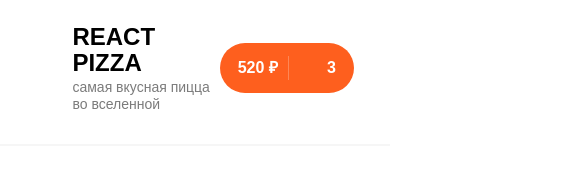
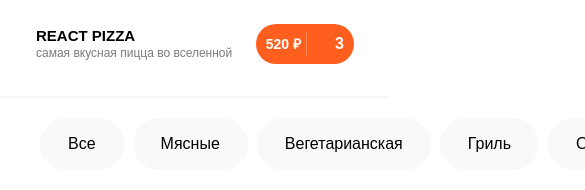
Before and after one commit to Dkidudy/pizza-project, a plain HTML site: page index.html in a window 390 px wide. Shown: the top 190 px of the page, 585 px wide, since content can reach past the window. Drawn offline with Linux system fonts and the light colour scheme.

Commit message:
add header menu

```diff
--- a/css/style.css
+++ b/css/style.css
@@ -67,3 +67,51 @@ hr {
   height: 0;
   overflow: visible;
 }
+.menu {
+  display: flex;
+  list-style-type: none;
+  gap: 9px;
+  margin-top: 20px;
+}
+.types-of-pizza {
+  background: #f9f9f9;
+  padding: 17px 28px;
+  border-radius: 30px;
+}
+@media (max-width: 1750px) {
+  .mobile-menu {
+    width: 100%;
+  }
+}
+@media (max-width: 499px) {
+  .mobile-menu-title {
+    font-size: 15px;
+  }
+  .mobile-menu-subtitle {
+    font-size: 12px;
+  }
+  .pizza-part {
+    width: 40px;
+  }
+  .mobile-menu-subtitle {
+    white-space: nowrap;
+    width: 25px;
+  }
+  .mobile-menu-button {
+    display: inline-flex;
+    align-items: center;
+    gap: 5px;
+    height: 40px;
+    padding: 0 10px;
+    font-size: 14px;
+    line-height: 1;
+  }
+}
+@media (max-width: 425px) {
+  .mobile-menu-subtitle {
+    word-break: break-all;
+  }
+  .pizza-part {
+    display: none;
+  }
+}
--- a/index.html
+++ b/index.html
@@ -31,5 +31,15 @@
       <!-- mobile-button -->
     </div>
     <hr color="#F6F6F6" />
+    <div class="mobile-menu-wrapper">
+      <ul class="menu">
+        <li class="types-of-pizza">Все</li>
+        <li class="types-of-pizza">Мясные</li>
+        <li class="types-of-pizza">Вегетарианская</li>
+        <li class="types-of-pizza">Гриль</li>
+        <li class="types-of-pizza">Острые</li>
+        <li class="types-of-pizza">Закрытые</li>
+      </ul>
+    </div>
   </body>
 </html>
```
